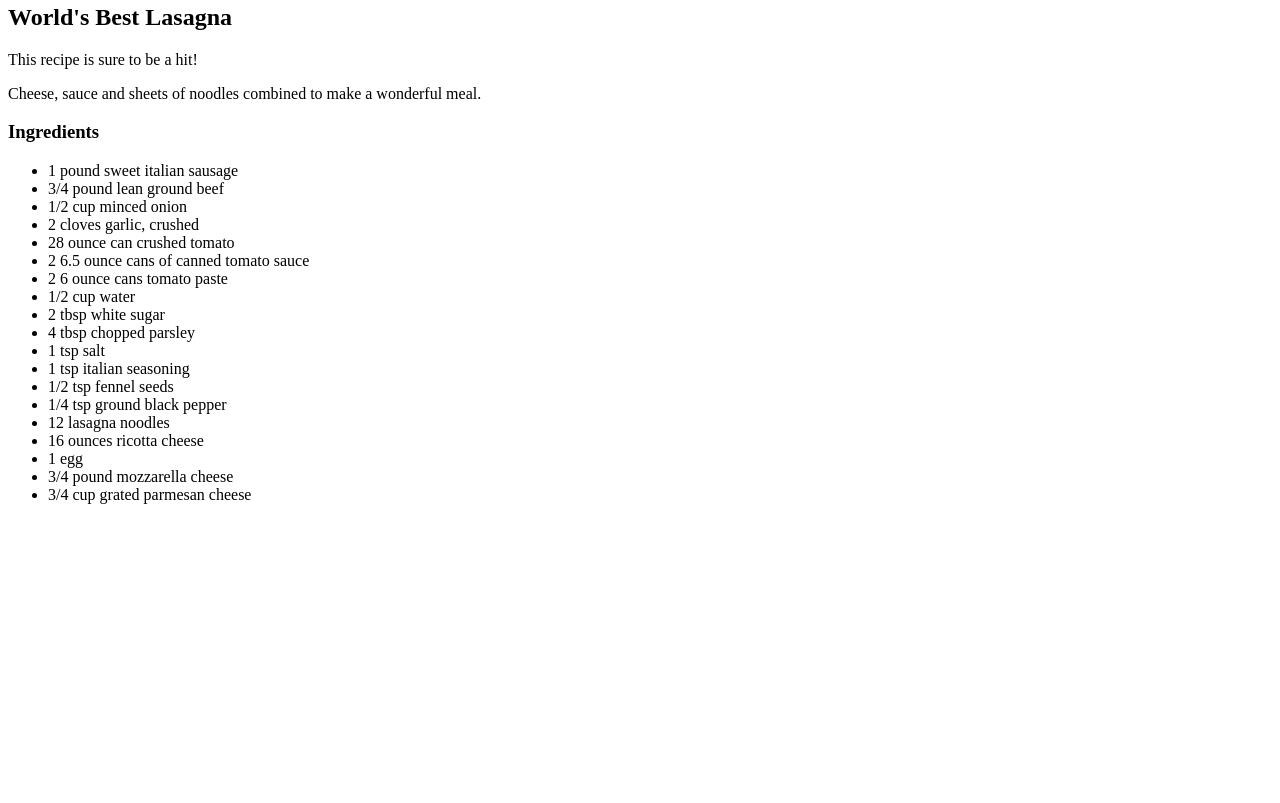
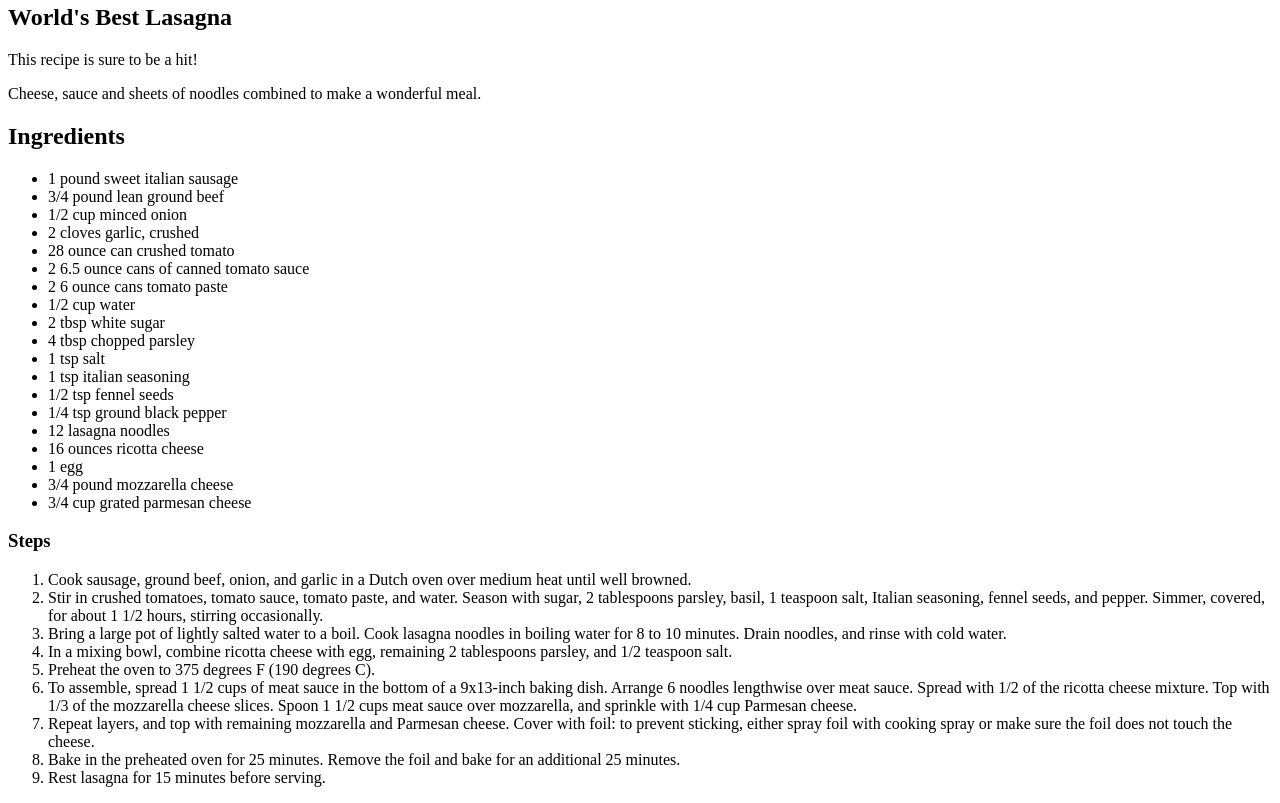
Before and after one commit to tommysoren0323/odin-recipes, a plain HTML site: page recipes/lasagna.html in a window 1280 px wide. Shown: the part 600-1403 px from the top of the page. Before the commit the page ends 1120 px from the top, so only its background shows below. Drawn offline with Linux system fonts and the light colour scheme.

Commit message:
added an ordered list of the steps to make recipe

```diff
--- a/recipes/lasagna.html
+++ b/recipes/lasagna.html
@@ -11,7 +11,7 @@
     <h2>World's Best Lasagna</h2>
     <p>This recipe is sure to be a hit!</p>
     <p>Cheese, sauce and sheets of noodles combined to make a wonderful meal.</p>
-    <h3>Ingredients</h3>
+    <h2>Ingredients</h2>
     <ul>
         <li>1 pound sweet italian sausage</li>
         <li>3/4 pound lean ground beef</li>
@@ -33,5 +33,17 @@
         <li>3/4 pound mozzarella cheese</li>
         <li>3/4 cup grated parmesan cheese</li>
     </ul>
+    <h3>Steps</h3>
+    <ol>
+        <li>Cook sausage, ground beef, onion, and garlic in a Dutch oven over medium heat until well browned.</li>
+        <li>Stir in crushed tomatoes, tomato sauce, tomato paste, and water. Season with sugar, 2 tablespoons parsley, basil, 1 teaspoon salt, Italian seasoning, fennel seeds, and pepper. Simmer, covered, for about 1 1/2 hours, stirring occasionally.</li>
+        <li>Bring a large pot of lightly salted water to a boil. Cook lasagna noodles in boiling water for 8 to 10 minutes. Drain noodles, and rinse with cold water.</li>
+        <li>In a mixing bowl, combine ricotta cheese with egg, remaining 2 tablespoons parsley, and 1/2 teaspoon salt.</li>
+        <li>Preheat the oven to 375 degrees F (190 degrees C).</li>
+        <li>To assemble, spread 1 1/2 cups of meat sauce in the bottom of a 9x13-inch baking dish. Arrange 6 noodles lengthwise over meat sauce. Spread with 1/2 of the ricotta cheese mixture. Top with 1/3 of the mozzarella cheese slices. Spoon 1 1/2 cups meat sauce over mozzarella, and sprinkle with 1/4 cup Parmesan cheese.</li>
+        <li>Repeat layers, and top with remaining mozzarella and Parmesan cheese. Cover with foil: to prevent sticking, either spray foil with cooking spray or make sure the foil does not touch the cheese.</li>
+        <li>Bake in the preheated oven for 25 minutes. Remove the foil and bake for an additional 25 minutes.</li>
+        <li>Rest lasagna for 15 minutes before serving.</li>
+    </ol>
 </body>
 </html>
```
